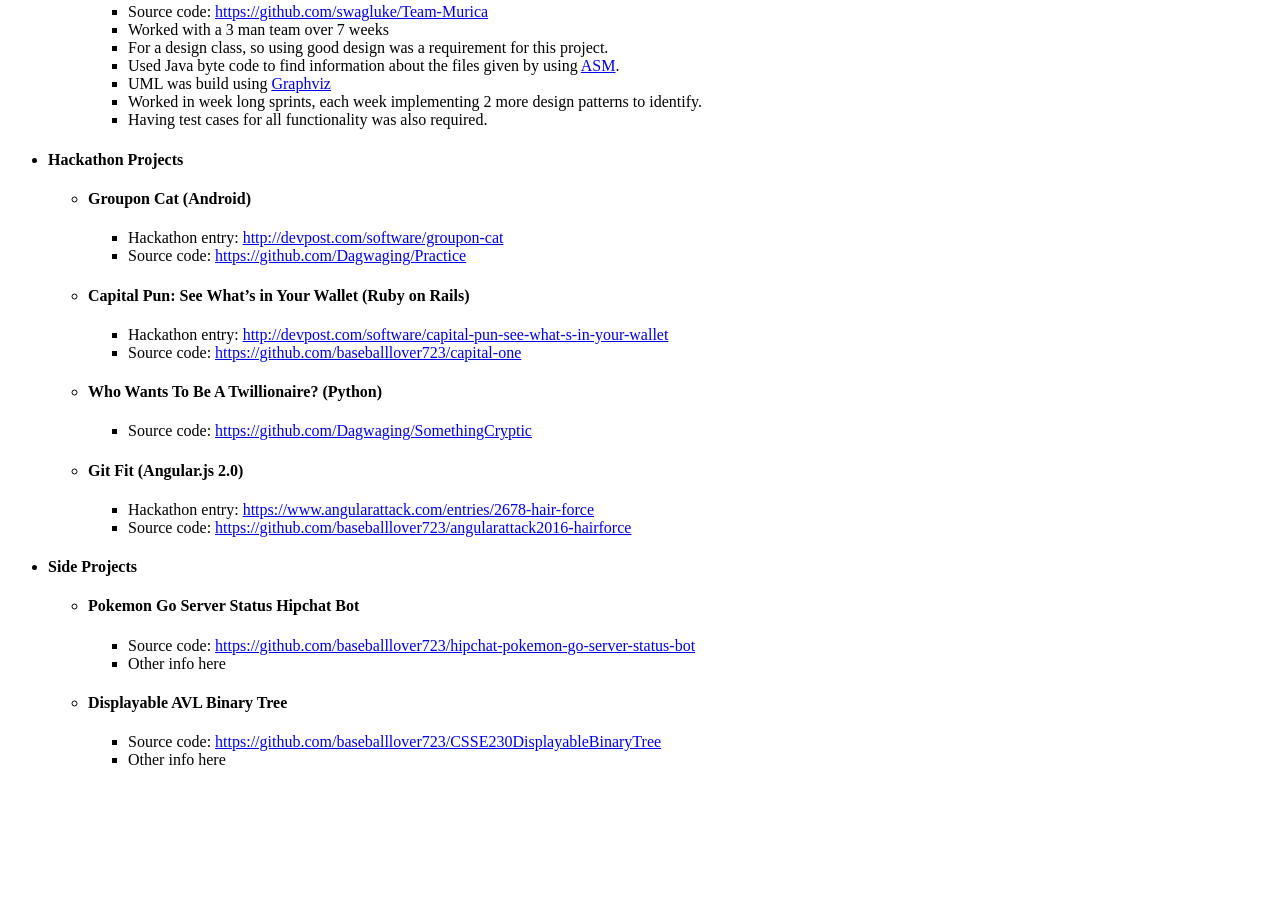
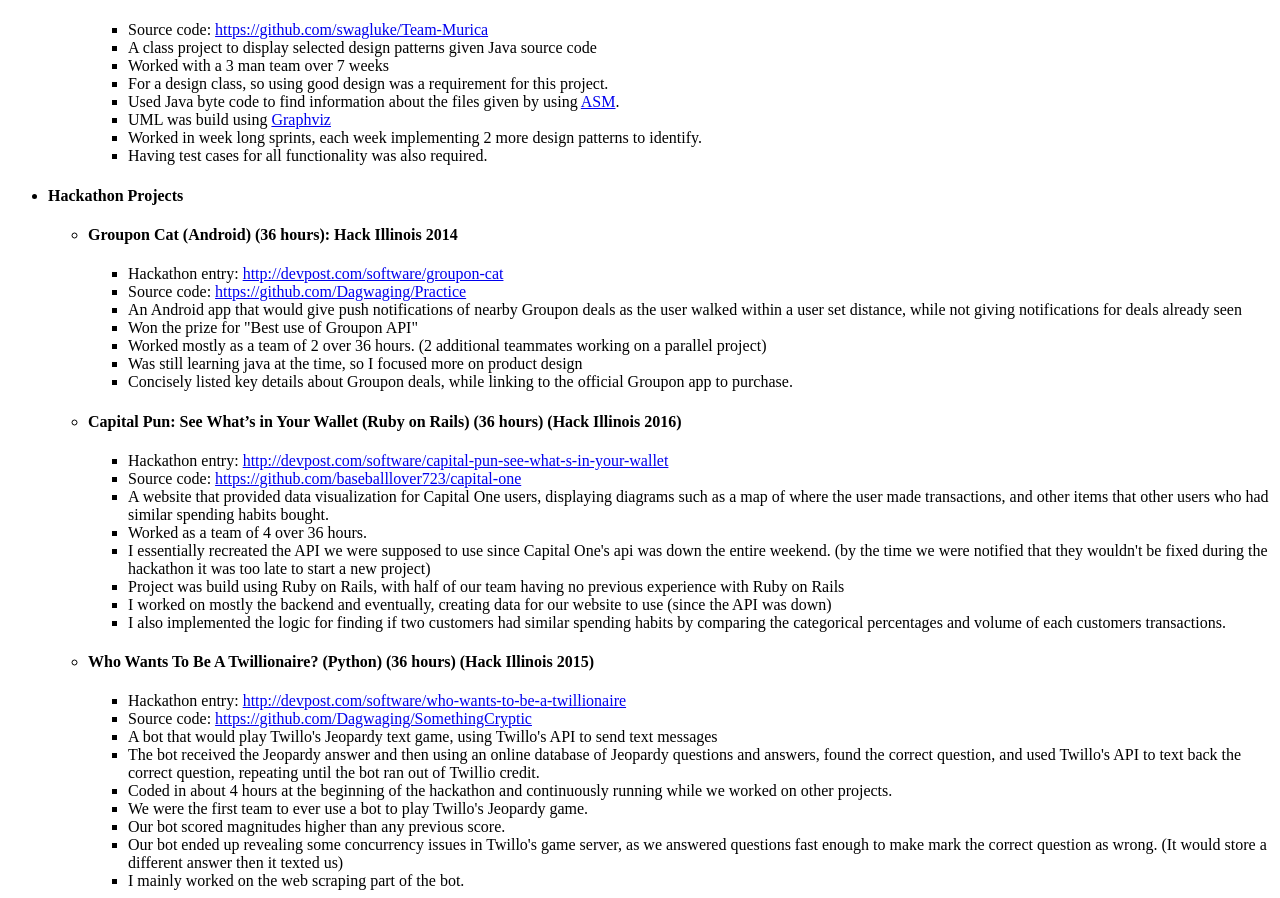
Before and after one commit to baseballlover723/baseballlover723.github.io, a plain HTML site: page index.html in a window 1280 px wide. Shown: the part 662-1560 px from the top of the page. Before the commit the page ends 1447 px from the top, so only its background shows below. Drawn offline with nearby package versions, Linux system fonts and the light colour scheme.

Commit message:
added some more data

```diff
--- a/index.html
+++ b/index.html
@@ -29,6 +29,7 @@
                 <ul>
                     <li>Source code: <a href="https://github.com/Jernik/Arimaa">https://github.com/Jernik/Arimaa</a></li>
                     <li><a href="https://en.wikipedia.org/wiki/Arimaa">What is Arimaa?</a></li>
+                    <li>Description: An implementation of the game Arimaa featuring a working AI, saving, loading, undoing, and basic Arimaa gameplay</li>
                     <li>Worked with a 3 man team over a period of 8 weeks</li>
                     <li>Code was previously inherited from other students after 8 weeks of work in a test driven development class.</li>
                     <li>Written in Java, using Swing for the GUI</li>
@@ -52,6 +53,7 @@
                 <h4>UML Builder (Java)</h4>
                 <ul>
                     <li>Source code: <a href="https://github.com/swagluke/Team-Murica">https://github.com/swagluke/Team-Murica</a></li>
+                    <li>A class project to display selected design patterns given Java source code</li>
                     <li>Worked with a 3 man team over 7 weeks</li>
                     <li>For a design class, so using good design was a requirement for this project.</li>
                     <li>Used Java byte code to find information about the files given by using <a href="http://asm.ow2.org/">ASM</a>.</li>
@@ -66,23 +68,42 @@
         <h4>Hackathon Projects</h4>
         <ul>
             <li>
-                <h4>Groupon Cat (Android)</h4>
+                <h4>Groupon Cat (Android) (36 hours): Hack Illinois 2014</h4>
                 <ul>
                     <li>Hackathon entry: <a href="http://devpost.com/software/groupon-cat">http://devpost.com/software/groupon-cat</a></li>
                     <li>Source code: <a href="https://github.com/Dagwaging/Practice">https://github.com/Dagwaging/Practice</a></li>
+                    <li>An Android app that would give push notifications of nearby Groupon deals as the user walked within a user set distance, while not giving notifications for deals already seen</li>
+                    <li>Won the prize for "Best use of Groupon API"</li>
+                    <li>Worked mostly as a team of 2 over 36 hours. (2 additional teammates working on a parallel project)</li>
+                    <li>Was still learning java at the time, so I focused more on product design</li>
+                    <li>Concisely listed key details about Groupon deals, while linking to the official Groupon app to purchase.</li>
                 </ul>
             </li>
             <li>
-                <h4>Capital Pun: See What’s in Your Wallet (Ruby on Rails)</h4>
+                <h4>Capital Pun: See What’s in Your Wallet (Ruby on Rails) (36 hours) (Hack Illinois 2016)</h4>
                 <ul>
                     <li>Hackathon entry: <a href="http://devpost.com/software/capital-pun-see-what-s-in-your-wallet">http://devpost.com/software/capital-pun-see-what-s-in-your-wallet</a></li>
                     <li>Source code: <a href="https://github.com/baseballlover723/capital-one">https://github.com/baseballlover723/capital-one</a></li>
+                    <li>A website that provided data visualization for Capital One users, displaying diagrams such as a map of where the user made transactions, and other items that other users who had similar spending habits bought.</li>
+                    <li>Worked as a team of 4 over 36 hours.</li>
+                    <li>I essentially recreated the API we were supposed to use since Capital One's api was down the entire weekend. (by the time we were notified that they wouldn't be fixed during the hackathon it was too late to start a new project)</li>
+                    <li>Project was build using Ruby on Rails, with half of our team having no previous experience with Ruby on Rails</li>
+                    <li>I worked on mostly the backend and eventually, creating data for our website to use (since the API was down)</li>
+                    <li>I also implemented the logic for finding if two customers had similar spending habits by comparing the categorical percentages and volume of each customers transactions.</li>
                 </ul>
             </li>
             <li>
-                <h4>Who Wants To Be A Twillionaire? (Python)</h4>
+                <h4>Who Wants To Be A Twillionaire? (Python) (36 hours) (Hack Illinois 2015)</h4>
                 <ul>
+                    <li>Hackathon entry: <a href="http://devpost.com/software/who-wants-to-be-a-twillionaire">http://devpost.com/software/who-wants-to-be-a-twillionaire</a></li>
                     <li>Source code: <a href="https://github.com/Dagwaging/SomethingCryptic">https://github.com/Dagwaging/SomethingCryptic</a></li>
+                    <li>A bot that would play Twillo's Jeopardy text game, using Twillo's API to send text messages</li>
+                    <li>The bot received the Jeopardy answer and then using an online database of Jeopardy questions and answers, found the correct question, and used Twillo's API to text back the correct question, repeating until the bot ran out of Twillio credit.</li>
+                    <li>Coded in about 4 hours at the beginning of the hackathon and continuously running while we worked on other projects.</li>
+                    <li>We were the first team to ever use a bot to play Twillo's Jeopardy game.</li>
+                    <li>Our bot scored magnitudes higher than any previous score.</li>
+                    <li>Our bot ended up revealing some concurrency issues in Twillo's game server, as we answered questions fast enough to make mark the correct question as wrong. (It would store a different answer then it texted us)</li>
+                    <li>I mainly worked on the web scraping part of the bot.</li>
                 </ul>
             </li>
             <li>
```
